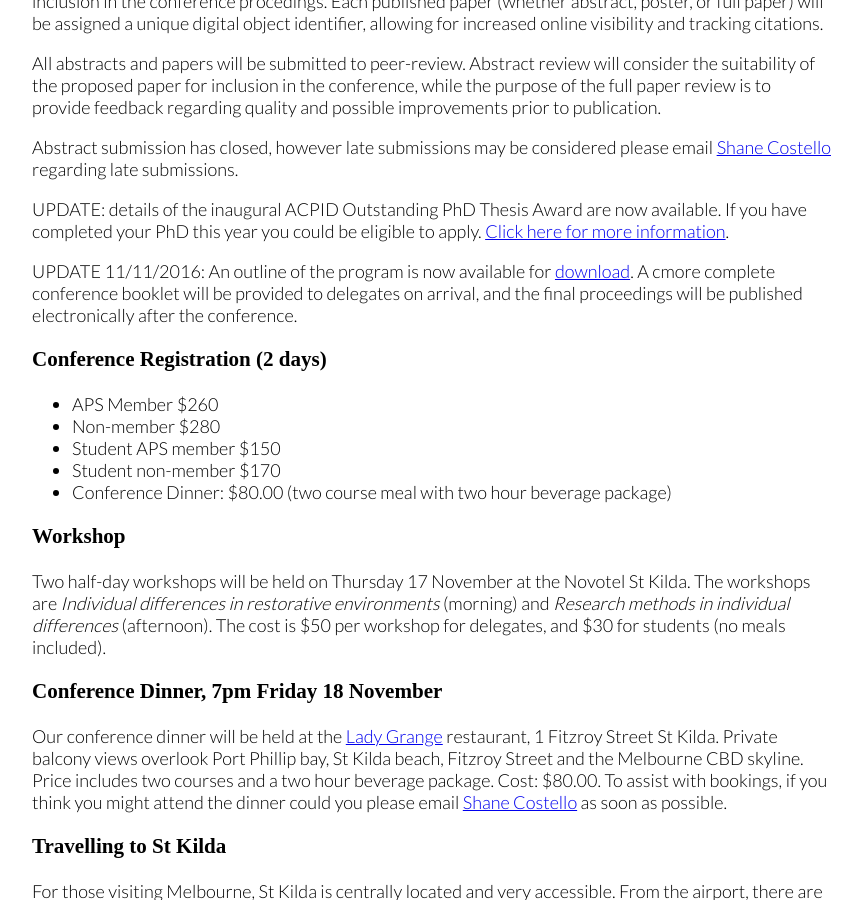
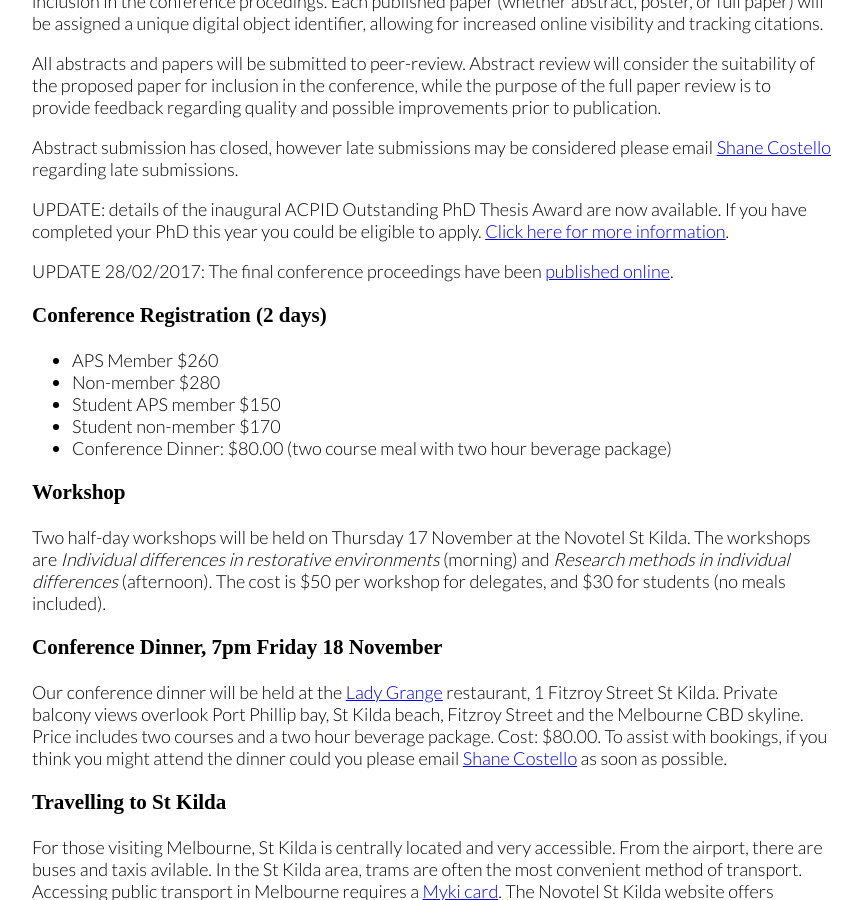
Before and after one commit to acpid/acpid.github.io, a Jekyll site: the page built from 2016.html, in a window 1280 px wide and 900 px high, scrolled down 2405 px. Shown: the whole window, without its empty margins (208-1070 px from the left). Built offline with Jekyll 4.4.1, drawn with Linux system fonts in a browser that asks for light colours; some web fonts are replaced; some of the changed text lies outside the part shown.

Commit message:
Updated conference proceedings links

```diff
--- a/2016.html
+++ b/2016.html
@@ -20,7 +20,7 @@
       <a href="https://goo.gl/forms/Pqf5mkVhXY" target="_blank">Abstract Submission Form</a>
     </td>
 	<td>
-      <a href="/files/ACPID_2016_program.pdf" target="_blank">Download program</a>
+      <a href="/files/ACPID_Published_Proceedings_2016.pdf" target="_blank">Download conference proceedings</a>
     </td>
     <td>
       <a href="http://www.psychology.org.au/Events/EventView.aspx?ID=16709" target="_blank">Conference Registration </a)
@@ -125,7 +125,7 @@
 UPDATE: details of the inaugural ACPID Outstanding PhD Thesis Award are now available. If you have completed your PhD this year you could be eligible to apply. <a href="http://www.acpid.org/files/ACPID_Outstanding_PhD_Award_2016.docx" target="_blank">Click here for more information</a>.
 </p>
 <p>
-UPDATE 11/11/2016: An outline of the program is now available for <a href="/files/ACPID_2016_program.pdf" target="_blank">download</a>. A cmore complete conference booklet will be provided to delegates on arrival, and the final proceedings will be published electronically after the conference.
+UPDATE 28/02/2017: The final conference proceedings have been <a href="/files/ACPID_Published_Proceedings_2016.pdf" target="_blank">published online</a>.
 </p>
 <h3>Conference Registration (2 days)</h3>
 
```
